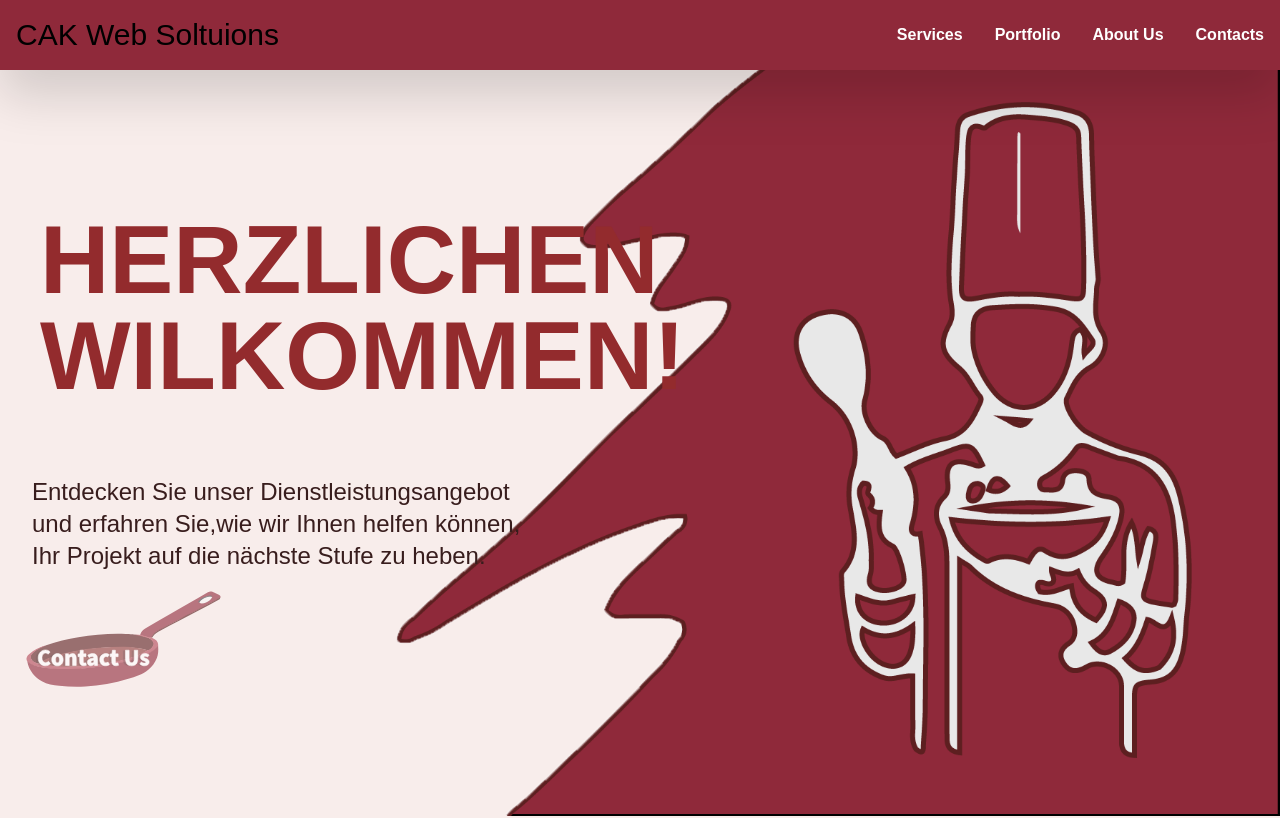
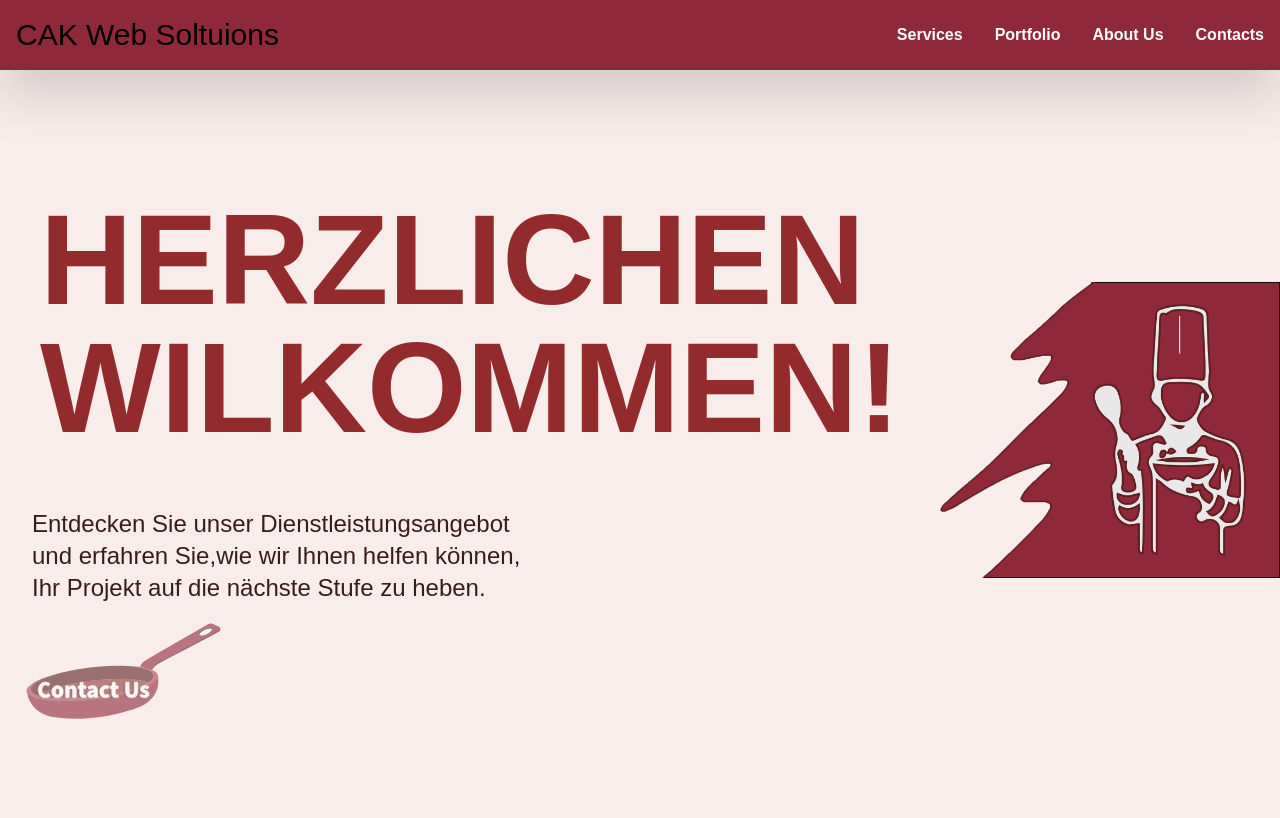
Before and after one commit to cetijunior/CAK-Web, a Next.js app in the folder cak/: page / in a window 1280 px wide. Shown: the top 818 px of the page. Built offline with nearby package versions, Linux system fonts and the light colour scheme; a web font is replaced by a local one.

Commit message:
hero layout change

```diff
--- a/cak/package.json
+++ b/cak/package.json
@@ -13,6 +13,7 @@
     "@emotion/styled": "^11.11.0",
     "@mui/icons-material": "^5.15.10",
     "@mui/material": "^5.15.10",
+    "@netlify/plugin-nextjs": "^4.41.3",
     "@nextui-org/card": "^2.0.24",
     "@nextui-org/react": "^2.2.9",
     "i18next": "^23.10.0",
--- a/cak/pages/Hero.tsx
+++ b/cak/pages/Hero.tsx
@@ -2,7 +2,6 @@ import React, { useState, useEffect } from "react";
 import Image from "next/image";
 import Hero1 from '../public/background1.jpg'; // Default large screen image
 import HeroMobile from '../public/background2.jpg'; // Smaller screen image
-import background1 from '../public/hero.png';
 import ButtonSvg from '../public/button.svg'; // Ensure this is the correct path
 
 const Hero = () => {
@@ -31,10 +30,9 @@ const Hero = () => {
   return (
     <section
       id="hero"
-      className="bg-[#f8edeb] flex flex-col shadow-glow md:flex-row items-center justify-center min-h-screen mx-auto"
-    >
+      className="bg-[#f8edeb] flex flex-col shadow-glow md:flex-row items-center justify-evenly min-h-screen mx-auto">
       <div className="flex flex-col justify-center text-center md:text-left z-10">
-        <h1 className="text-4xl sm:text-8xl p-10 font-fuel font-bold text-[#932b2d] mb-4">
+        <h1 className="text-5xl sm:text-9xl p-10 font-fuel font-bold text-[#932b2d] mt-4">
           HERZLICHEN WILKOMMEN!
         </h1>
         <p className="text-xl sm:text-2xl text-[#381d1d] sm:pl-8 sm:p-auto p-4 font-typewriter w-[auto] sm:w-[600px]">
@@ -56,7 +54,7 @@ const Hero = () => {
           </div>
         </div>
       </div>
-      <div className={`relative ${isMobile ? 'sm:w-[200px] w-5/6 mt-[20px] h-[200px]' : `flex items-center ml-[-550px] justify-end relative h-full w-full`}`}>
+      <div className={`relative ${isMobile ? 'sm:w-[200px] w-5/6 mt-[20px] h-[200px]' : `flex items-center justify-end relative h-full w-full`}`}>
         <Image
           src={isMobile ? HeroMobile : Hero1}
           alt="Hero Background"
```
Also changed, not shown: 1 other file (tests, documents, lock files or other folders).
